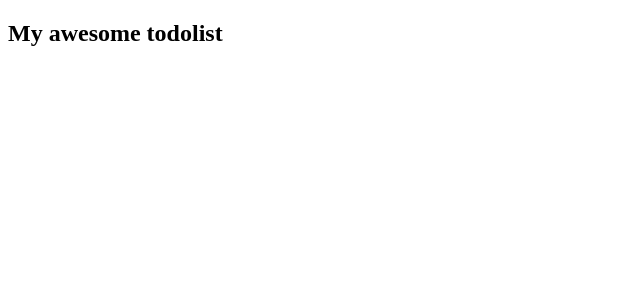
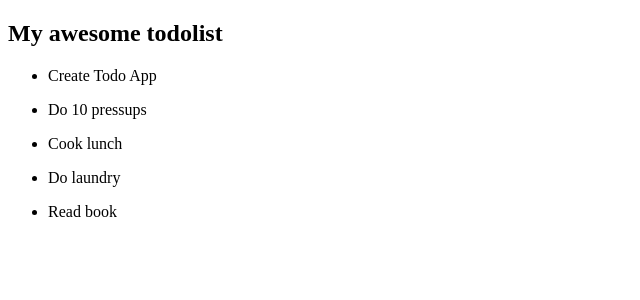
Before and after one commit to vcory/todo-app, a Vue app: page / in a window 1280 px wide. Shown: the top 300 px of the page, without its empty margins (0-640 px from the left). Built offline with nearby package versions, Linux system fonts and the light colour scheme.

Commit message:
show todos

```diff
--- a/src/App.vue
+++ b/src/App.vue
@@ -1,6 +1,6 @@
 <template>
   <div id ="app">
-    <Todos />
+     <Todos v-bind:todos="todos" />
     </div>
 </template>
 
```
